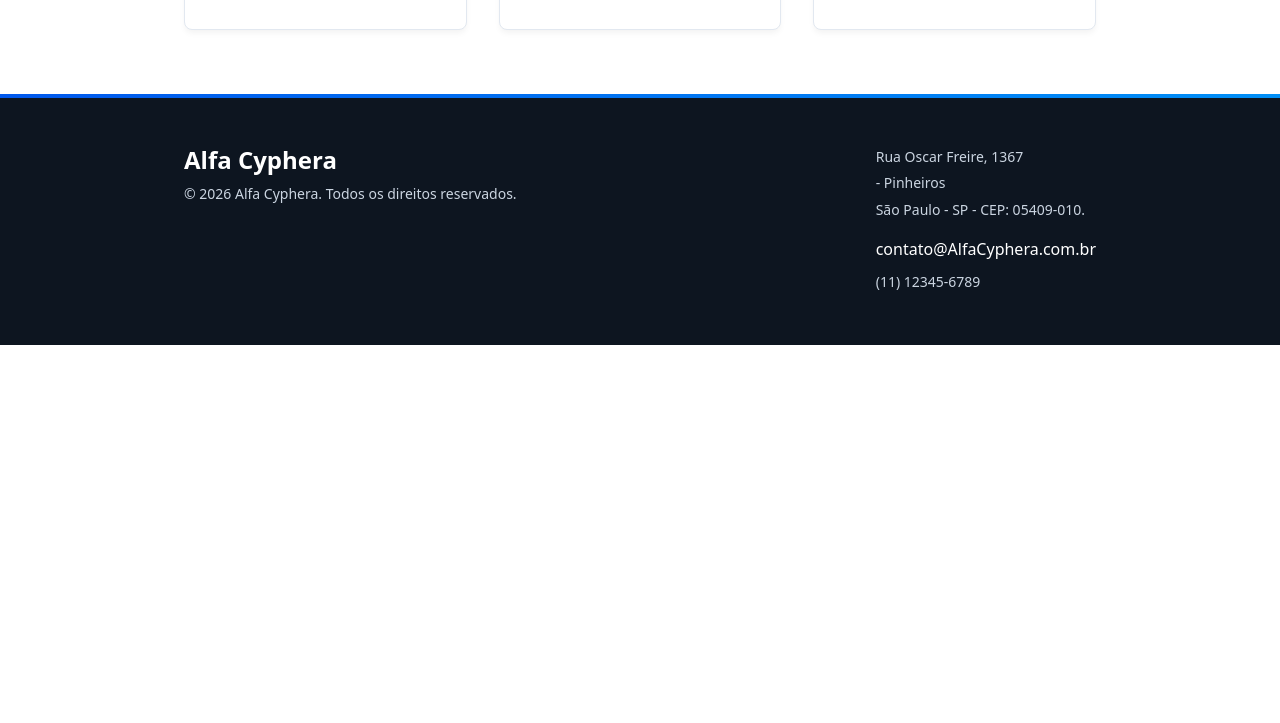
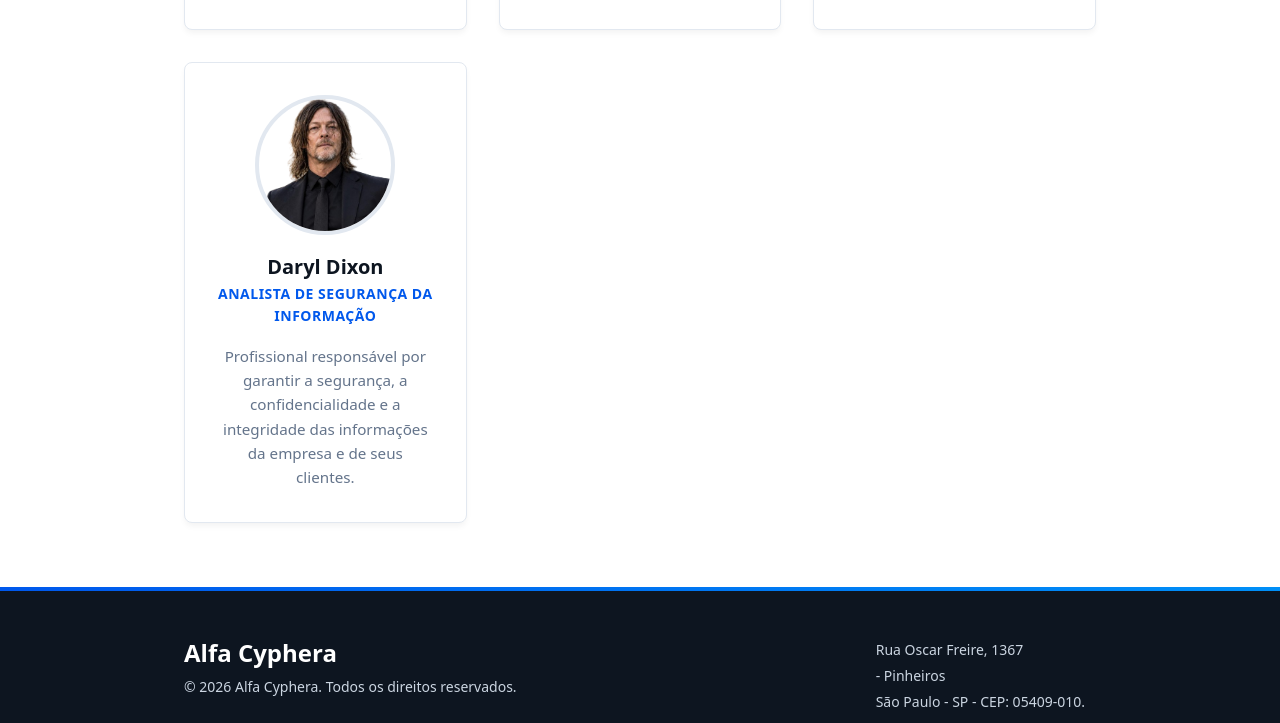
Before and after one commit to Soniamaria-dev/alfa-cyphera-site, an Astro site: page /equipe in a window 1280 px wide. Shown: the part 750-1473 px from the top of the page. Before the commit the page ends 1095 px from the top, so only its background shows below. Built offline with nearby package versions, Linux system fonts and the light colour scheme; Astro itself is replaced by a stand-in of ours.

Commit message:
feat: adiciona novo membro

```diff
--- a/src/data/empresa.js
+++ b/src/data/empresa.js
@@ -59,6 +59,13 @@ export const empresa = {
       foto: "/images/Patrick.png",
       alt: "Foto de Patrick Jane",
       descricao: "Responsável por garantir a gestão de todos os projetos, braço direito da CEO. Auxilia a empresa com grande garra e dedicação."
+    },
+    {
+      nome: "Daryl Dixon",
+      cargo: "Analista de Segurança da Informação",
+      foto: "/images/Daryl.png",
+      alt: "Foto de Daryl Dixon",
+      descricao: "Profissional responsável por garantir a segurança, a confidencialidade e a integridade das informações da empresa e de seus clientes."
     }
   ]
 };
```
Also changed, not shown: public/images/Daryl.png (added).
